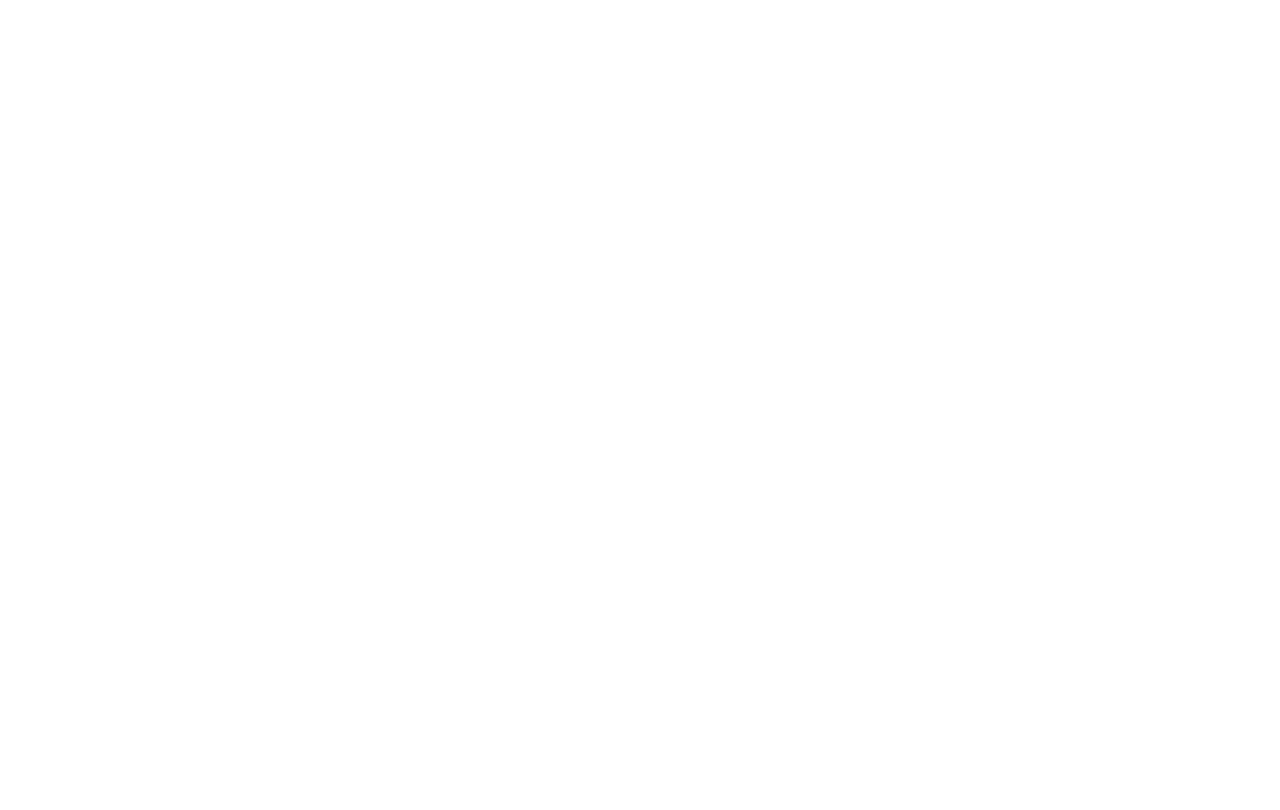
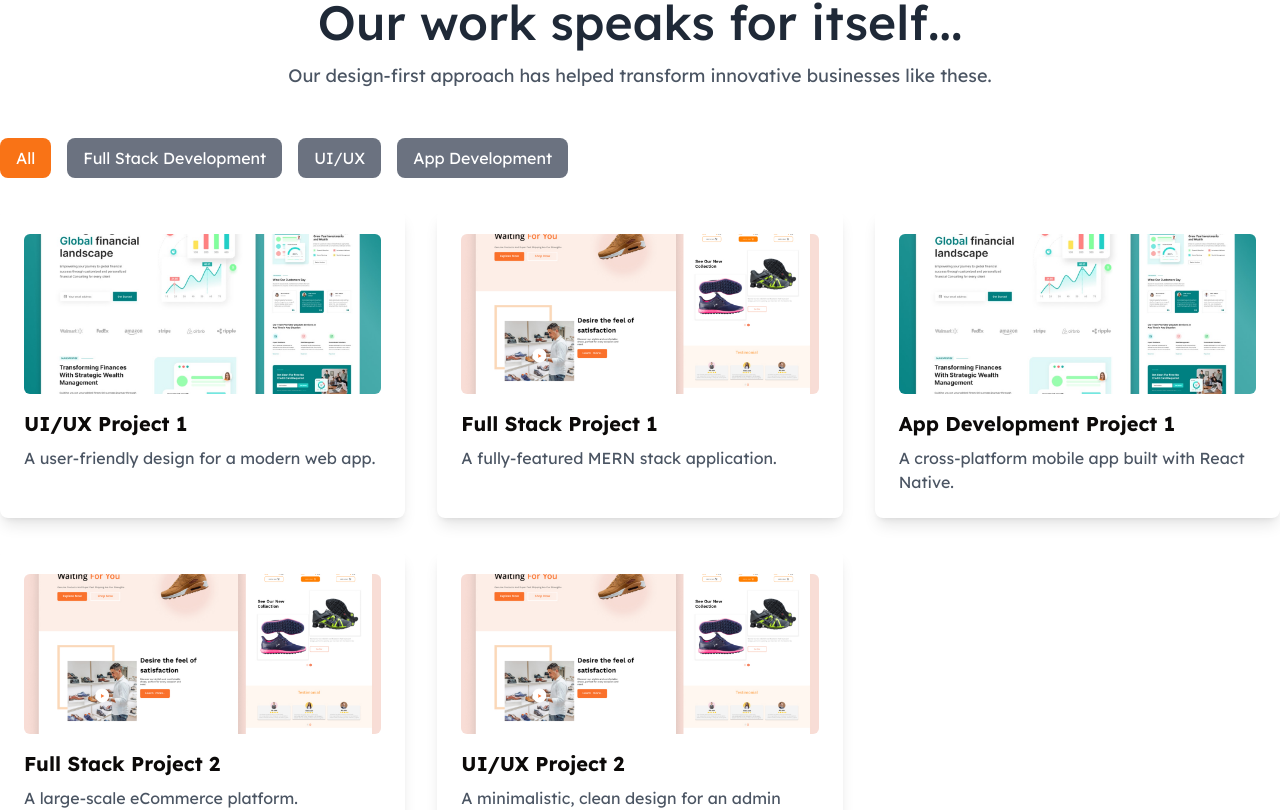
Before and after one commit to jonyBhatt/Beeheit, a Next.js app: page / in a window 1280 px wide. Shown: the part 1332-2142 px from the top of the page. Before the commit the page ends 1226 px from the top, so only its background shows below. Built offline with nearby package versions, Linux system fonts and the light colour scheme.

Commit message:
Work Section

```diff
--- a/app/(root)/page.tsx
+++ b/app/(root)/page.tsx
@@ -1,10 +1,12 @@
 import { Hero } from "@/components/shared/Hero/Hero";
 import VisionSection from "@/components/shared/Vision";
+import WorkSection from "@/components/shared/Work";
 export default function Home() {
   return (
     <div>
       <Hero />
       <VisionSection />
+      <WorkSection />
     </div>
   );
 }
--- /dev/null
+++ b/components/shared/Work.tsx
@@ -0,0 +1,129 @@
+"use client";
+import Image from "next/image";
+import React, { useState } from "react";
+
+// Sample array containing projects with category and image
+const workArray = [
+  {
+    category: "UI/UX",
+    title: "UI/UX Project 1",
+    description: "A user-friendly design for a modern web app.",
+    imageUrl: "/portfolio/WhatsApp Image 2024-10-18 at 00.15.41_3afb8f17.jpg",
+  },
+  {
+    category: "Full Stack Development",
+    title: "Full Stack Project 1",
+    description: "A fully-featured MERN stack application.",
+    imageUrl: "/portfolio/WhatsApp Image 2024-10-18 at 00.15.59_8765bc25.jpg",
+  },
+  {
+    category: "App Development",
+    title: "App Development Project 1",
+    description: "A cross-platform mobile app built with React Native.",
+    imageUrl: "/portfolio/WhatsApp Image 2024-10-18 at 00.15.41_3afb8f17.jpg",
+  },
+  {
+    category: "Full Stack Development",
+    title: "Full Stack Project 2",
+    description: "A large-scale eCommerce platform.",
+    imageUrl: "/portfolio/WhatsApp Image 2024-10-18 at 00.15.59_8765bc25.jpg",
+  },
+  {
+    category: "UI/UX",
+    title: "UI/UX Project 2",
+    description: "A minimalistic, clean design for an admin dashboard.",
+    imageUrl: "/portfolio/WhatsApp Image 2024-10-18 at 00.15.59_8765bc25.jpg",
+  },
+];
+
+const WorkSection = () => {
+  // State to track the selected filter
+  const [selectedCategory, setSelectedCategory] = useState("All");
+
+  // Function to handle filter change
+  const handleFilterChange = (category: string) => {
+    setSelectedCategory(category);
+  };
+
+  // Filter the workArray based on selected category
+  const filteredWork =
+    selectedCategory === "All"
+      ? workArray
+      : workArray.filter((work) => work.category === selectedCategory);
+
+  return (
+    <div className="min-h-screen py-32 container mx-auto">
+      {/* Title and Slogan */}
+      <div className="text-center mb-12">
+        <h1 className="text-4xl md:text-5xl font-medium text-gray-800">
+          Our work speaks for itself...
+        </h1>
+        <p className="text-sm md:text-lg text-gray-600 mt-4 max-w-3xl mx-auto">
+          Our design-first approach has helped transform innovative businesses
+          like these.
+        </p>
+      </div>
+      {/* Filter Section */}
+      <div className="flex space-x-4 mb-8">
+        <button
+          onClick={() => handleFilterChange("All")}
+          className={`px-4 py-2 rounded-lg text-white ${
+            selectedCategory === "All" ? "bg-primary" : "bg-gray-500"
+          }`}
+        >
+          All
+        </button>
+        <button
+          onClick={() => handleFilterChange("Full Stack Development")}
+          className={`px-4 py-2 rounded-lg text-white ${
+            selectedCategory === "Full Stack Development"
+              ? "bg-primary"
+              : "bg-gray-500"
+          }`}
+        >
+          Full Stack Development
+        </button>
+        <button
+          onClick={() => handleFilterChange("UI/UX")}
+          className={`px-4 py-2 rounded-lg text-white ${
+            selectedCategory === "UI/UX" ? "bg-primary" : "bg-gray-500"
+          }`}
+        >
+          UI/UX
+        </button>
+        <button
+          onClick={() => handleFilterChange("App Development")}
+          className={`px-4 py-2 rounded-lg text-white ${
+            selectedCategory === "App Development"
+              ? "bg-primary"
+              : "bg-gray-500"
+          }`}
+        >
+          App Development
+        </button>
+      </div>
+
+      {/* Work Section */}
+      <div className="grid grid-cols-1 md:grid-cols-2 lg:grid-cols-3 gap-8 cursor-pointer">
+        {filteredWork.map((work, index) => (
+          <div
+            key={index}
+            className="bg-white shadow-lg rounded-lg p-6 transition-all hover:scale-105 hover:shadow-xl"
+          >
+            <Image
+              src={work.imageUrl}
+              alt={work.title}
+              className="w-full h-40 object-cover rounded-md mb-4"
+              width={500}
+              height={40}
+            />
+            <h3 className="text-xl font-bold mb-2">{work.title}</h3>
+            <p className="text-gray-600">{work.description}</p>
+          </div>
+        ))}
+      </div>
+    </div>
+  );
+};
+
+export default WorkSection;
```
Also changed, not shown: public/portfolio/WhatsApp Image 2024-10-18 at 00.15.41_3afb8f17.jpg (added), public/portfolio/WhatsApp Image 2024-10-18 at 00.15.59_8765bc25.jpg (added).
